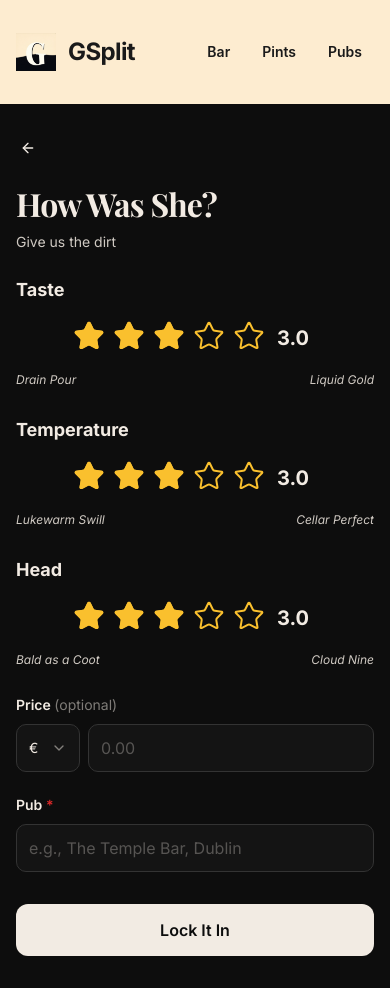
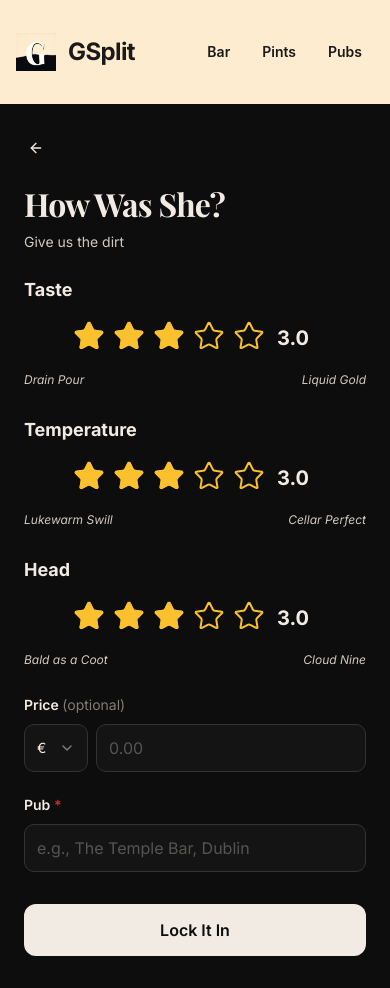
Before and after one commit to scubersteven/gsplit-app, a React (Vite) app: page /survey in a window 390 px wide. Built offline with nearby package versions, Linux system fonts and the light colour scheme; the HTML template or start-up script is replaced by a standard one.

Commit message:
Increase mobile padding in PintSurvey2 from px-4 to px-6
🤖 Generated with [Claude Code](https://claude.com/claude-code)

Co-Authored-By: Claude <noreply@anthropic.com>

```diff
--- a/src/pages/PintSurvey2.tsx
+++ b/src/pages/PintSurvey2.tsx
@@ -56,7 +56,7 @@ const PintSurvey = () => {
   };
 
   return (
-    <div className="min-h-screen bg-background px-4 pt-6 pb-8 md:px-8">
+    <div className="min-h-screen bg-background px-6 pt-6 pb-8 md:px-8">
       <div className="md:max-w-[480px] md:mx-auto">
         {/* Header */}
         <div className="mb-6">
```
